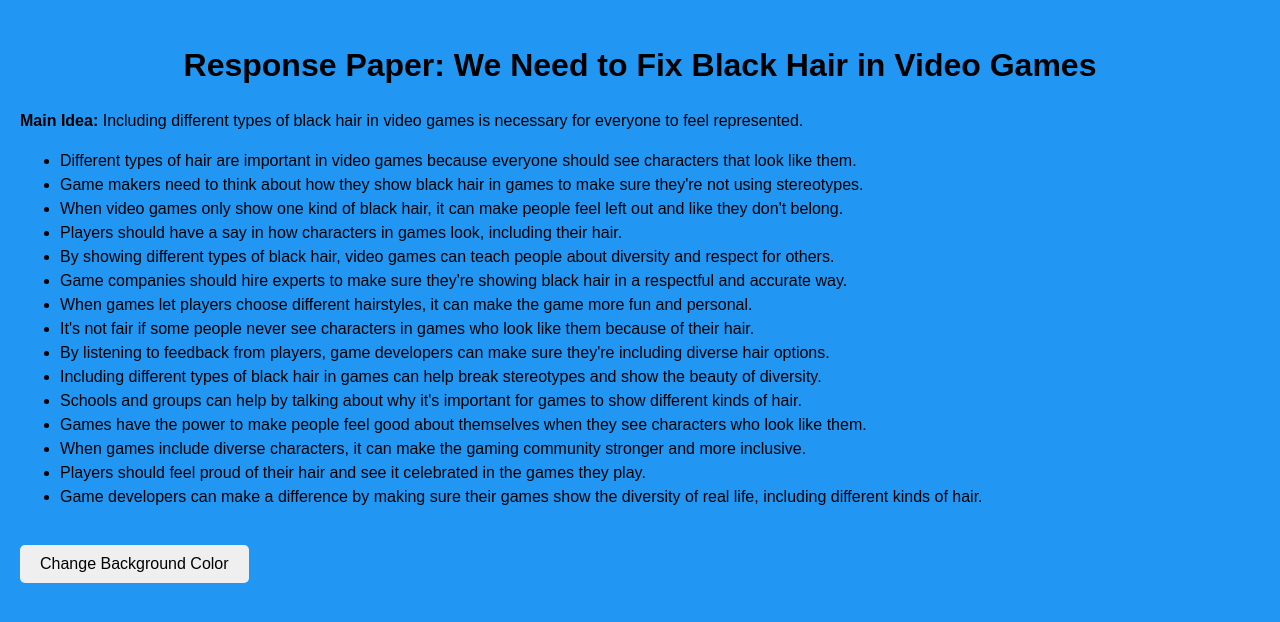
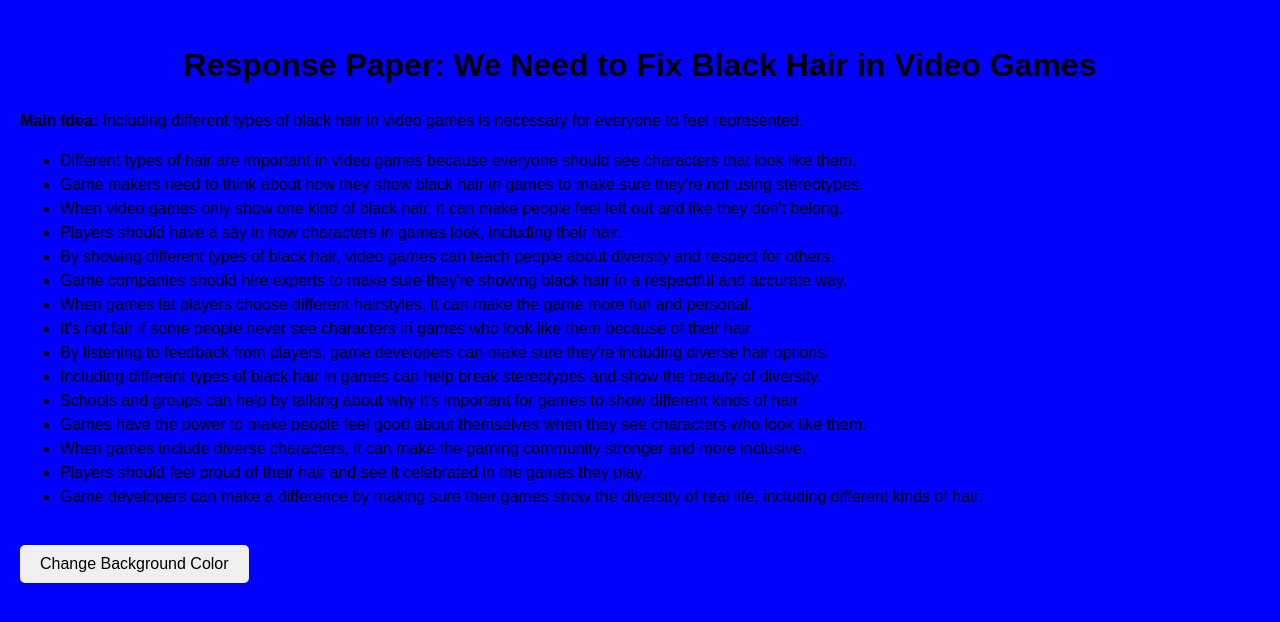
Before and after one commit to CollegeAadem/CollegeAadem.github.io, a plain HTML site: page kindafunny.html in a window 1280 px wide. Both pictures are taken after a click on the button "Change Background Color". Drawn offline with Linux system fonts and the light colour scheme.

Commit message:
Update kindafunny.html

```diff
--- a/kindafunny.html
+++ b/kindafunny.html
@@ -50,7 +50,7 @@
     <script>
         // Function to change background color
         function changeBackgroundColor() {
-            var colors = ['#F44336', '#4CAF50', '#2196F3', '#FFEB3B']; // Actual colors
+            var colors = ['Pink', 'Orange', 'Blue', 'Green']; // Actual colors
             var randomColor = colors[Math.floor(Math.random() * colors.length)]; // Get a random color
             document.body.style.backgroundColor = randomColor; // Change the background color
         }
```
